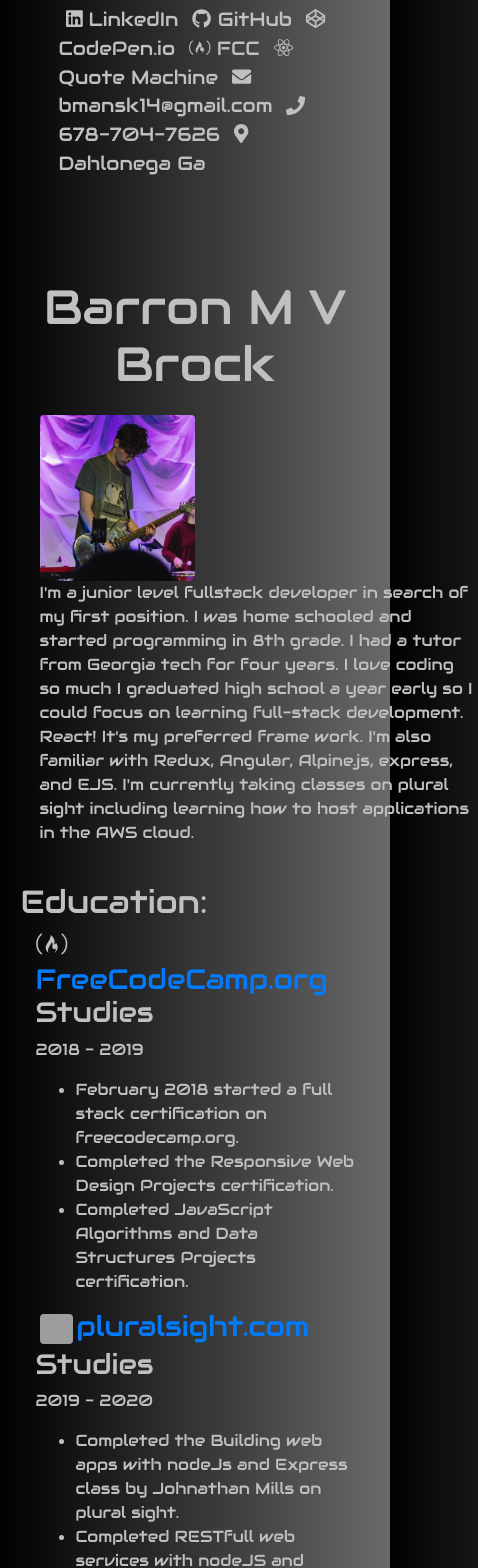
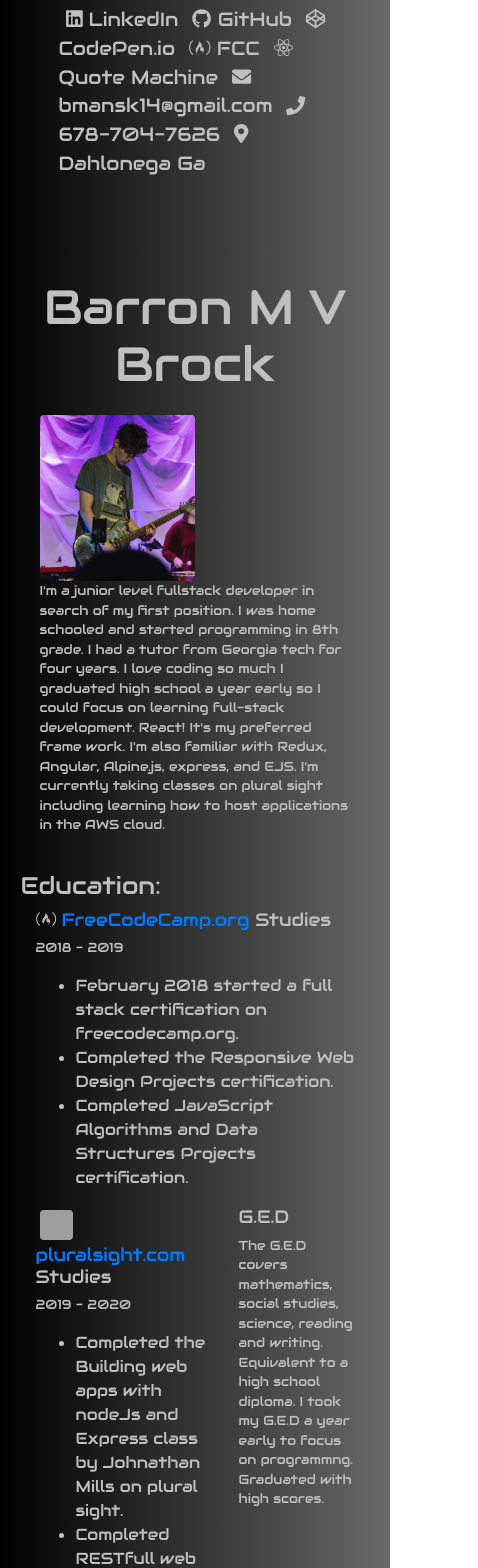
Before and after one commit to bmansk8/portfolio, a React (Create React App) app: page / in a window 390 px wide. Shown: the top 1568 px of the page, 478 px wide, since content can reach past the window. Built offline with nearby package versions, Linux system fonts and the light colour scheme; grey boxes are pictures that could not be loaded.

Commit message:
more responsive
updated the page for screen sizing around 500px;

```diff
--- a/src/components/Home.css
+++ b/src/components/Home.css
@@ -42,10 +42,6 @@ div .row{
   margin: 5%;
 }
 
-.col p {
-  width: 438px;
-}
-
 footer p{
   margin-bottom: 0;
   padding-bottom: 5px;
@@ -81,4 +77,20 @@ footer p{
     width: 50%;
     height: 50%;
   }
+
+  .col h3{
+    font-size: large;
+  }
+
+  .col a{
+    font-size: large;
+  }
+
+  .row h2{
+    font-size: x-large;
+  }
+
+  .col p{
+    font-size: small;
+  }
 }
--- a/src/components/Home.jsx
+++ b/src/components/Home.jsx
@@ -58,7 +58,7 @@ export default function Home() {
             I had a tutor from Georgia tech for four years. I love coding so much I graduated high school a year early so I could focus on learning full-stack development.
             React! It's my preferred frame work. I'm also familiar with Redux, Angular, Alpine.js, express, and EJS.
             I'm currently taking classes on plural sight including learning how to host applications in the AWS cloud.
-        </p>
+          </p>
         </div>
       </div>
 
@@ -120,7 +120,7 @@ export default function Home() {
         <div className='col'>
           <h3><FontAwesomeIcon icon={faMusic} /> Music:</h3>
           <p>I am also a musician. Click <a href='/music'>Here</a> To see some of my music.
-          Musicians also make great programmers <FontAwesomeIcon icon={faSmileWink}/> </p>
+          Musicians also make great programmers <FontAwesomeIcon icon={faSmileWink} /> </p>
         </div>
         <div className='col'>
           <h3><FontAwesomeIcon icon={faFileCode} /> Code:</h3>
```
